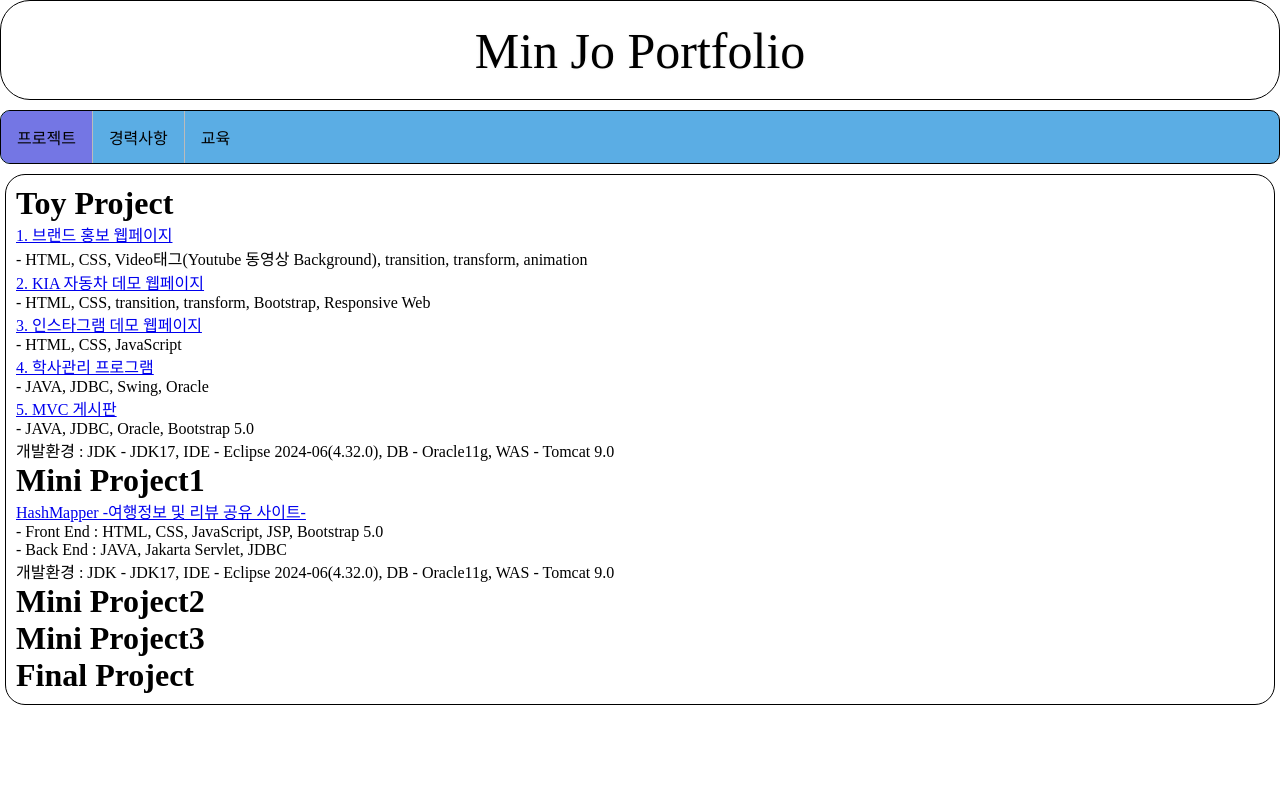
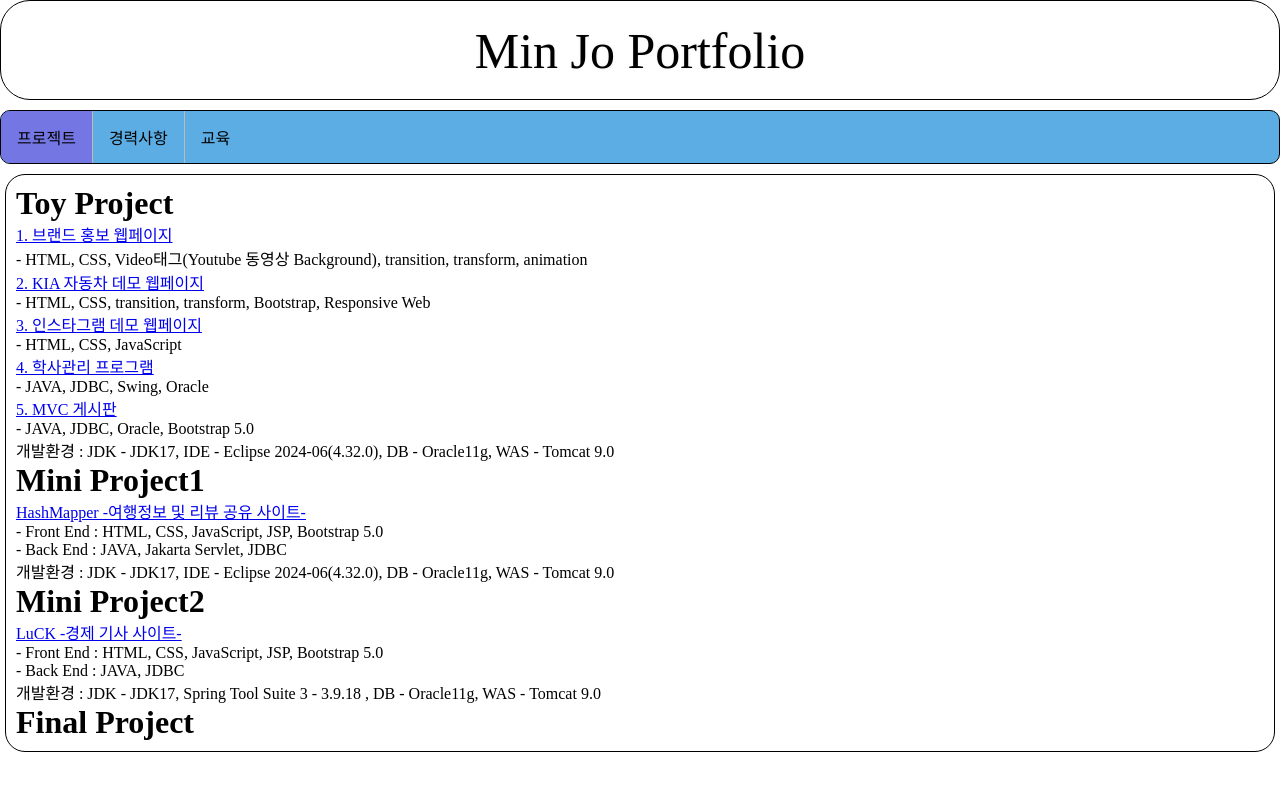
Before and after one commit to andrewjo123/portfolio, a plain HTML site: page index.html in a window 1280 px wide. Drawn offline with Linux system fonts and the light colour scheme.

Commit message:
Update index.html

```diff
--- a/index.html
+++ b/index.html
@@ -129,8 +129,12 @@
             </div>
 
             <h1>Mini Project2</h1>
-
-            <h1>Mini Project3</h1>
+            <div>
+                <a href="https://youtu.be/XbTSg55DwFk" target="_blank">LuCK -경제 기사 사이트-</a><br>
+                - Front End : HTML, CSS, JavaScript, JSP, Bootstrap 5.0<br>
+                - Back End : JAVA, JDBC<br>
+                개발환경 : JDK - JDK17, Spring Tool Suite 3 - 3.9.18 , DB - Oracle11g, WAS - Tomcat 9.0
+            </div>
 
             <h1>Final Project</h1>
 
```
